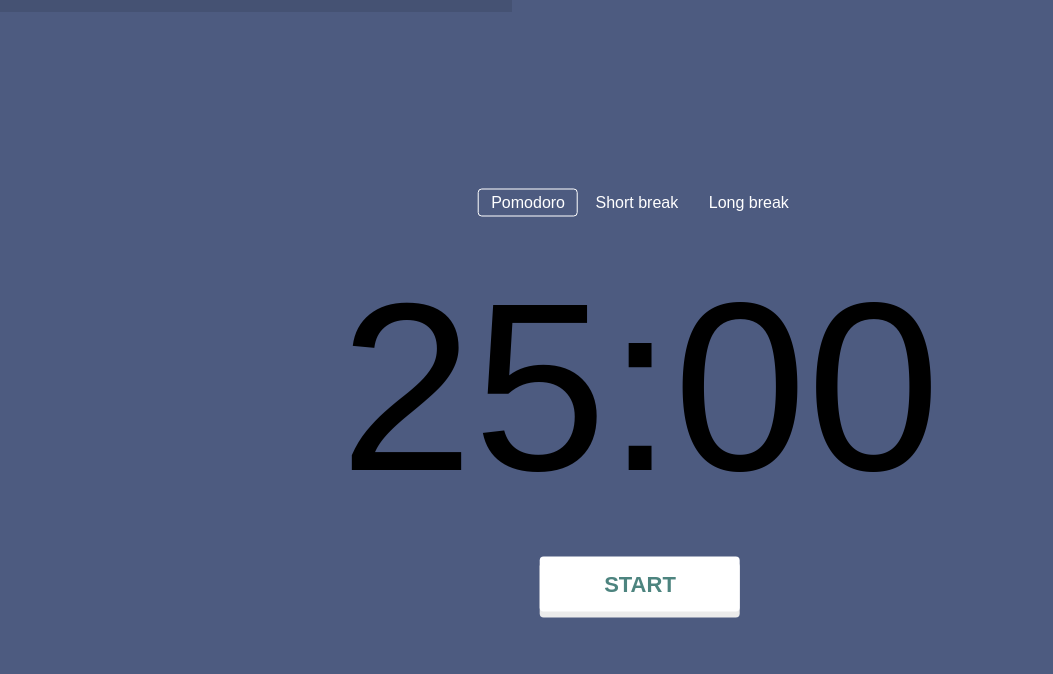
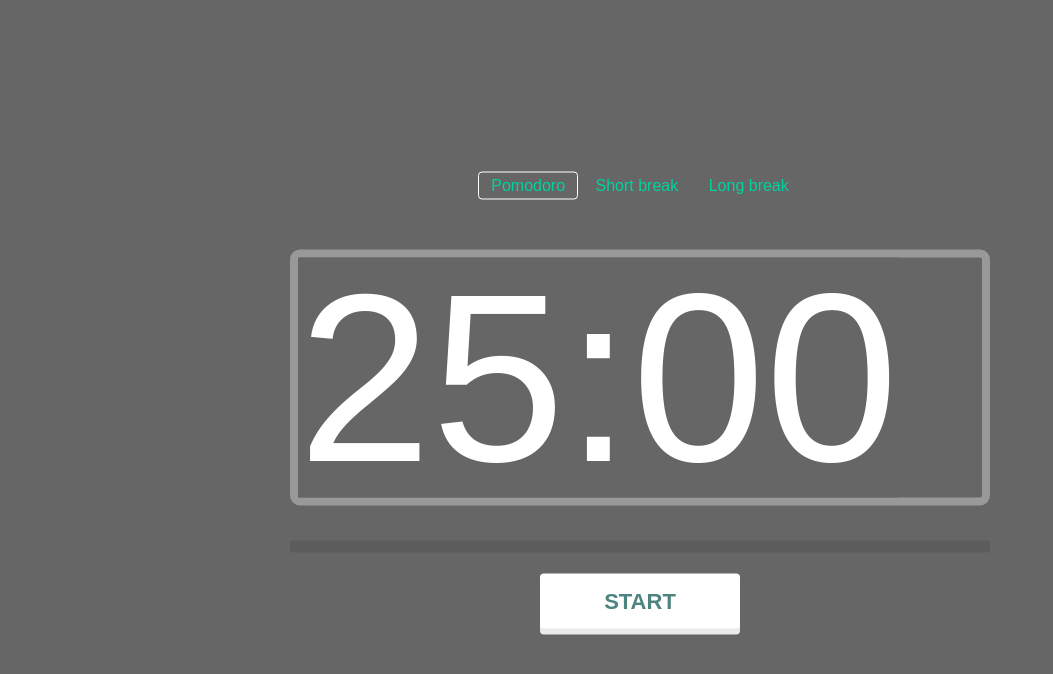
Before and after one commit to tvpaterson/pomodoro-timer, a website: page index.html in a window 1280 px wide. Shown: the whole page, without its empty margins (0-1053 px from the left). Drawn offline with Linux system fonts and the light colour scheme; a web font is replaced by a local one.

Commit message:
further styling

```diff
--- a/index.html
+++ b/index.html
@@ -6,12 +6,14 @@
     <meta http-equiv="X-UA-Compatible" content="ie=edge" />
     <title>Taylors Pomodoro Timer</title>
     <link rel="stylesheet" href="styles.css" />
+    <link rel="preconnect" href="https://fonts.googleapis.com">
+    <link rel="preconnect" href="https://fonts.gstatic.com" crossorigin>
+    <link href="https://fonts.googleapis.com/css2?family=Electrolize&display=swap" rel="stylesheet">
+
   </head>
   <link rel="icon" href="tomato-timer.png">
   <body>
     <main class="app">
-      <progress id="js-progress" value="0"></progress>
-      <div class="progress-bar"></div>
       <div class="timer">
         <div class="button-group mode-buttons" id="js-mode-buttons">
           <button
@@ -41,6 +43,9 @@
           <span class="separator">:</span>
           <span id="js-seconds">00</span>
         </div>
+        <div class="progress-bar">
+          <progress id="js-progress" value="0"></progress>
+        </div>
         <button class="main-button" data-action="start" id="js-btn">
           Start
         </button>
@@ -48,8 +53,8 @@
     </main>
     <div class="hidden">
       <audio src="backtowork.mp3" data-sound="pomodoro"></audio>
-      <audio src="break.mp3" data-sound="shortBreak"></audio>
-      <audio src="break.mp3" data-sound="longBreak"></audio>
+      <audio src="zapsplat_science_fiction_alarm_warning_beeping_med_fast_70253.mp3" data-sound="shortBreak"></audio>
+      <audio src="zapsplat_science_fiction_alarm_warning_beeping_med_fast_70253.mp3" data-sound="longBreak"></audio>
     </div>
     <script src="main.js"></script>
   </body>
--- a/main.js
+++ b/main.js
@@ -8,7 +8,7 @@
 
 let interval;
 
-const buttonSound = new Audio('button-sound.mp3');
+const buttonSound = new Audio('zapsplat_science_fiction_computer_beep_002_77768.mp3');
 const mainButton = document.getElementById('js-btn');
 mainButton.addEventListener('click', () => {
   buttonSound.play();
--- a/styles.css
+++ b/styles.css
@@ -6,26 +6,23 @@
   box-sizing: inherit;
   margin: 0;
   padding: 0;
+  font-family: 'Electrolize', sans-serif;
+  background-color: #666666;
 }
 
-:root {
-  --pomodoro: hsl(223, 25%, 40%);
-  --shortBreak: hsl(48, 23%, 40%);
-  --longBreak: hsl(105, 16%, 40%);
-}
 
 body {
   background-color: var(--pomodoro);
   transition: background-color 1s ease;
-  font-family: -apple-system, BlinkMacSystemFont, "Segoe UI", Roboto, Helvetica, Arial, sans-serif, "Apple Color Emoji", "Segoe UI Emoji", "Segoe UI Symbol";
   user-select: none;
 }
 
 progress {
-  border-radius: 2px;
-  width: 40%;
+  border-radius: 5px;
+  width: 700px;
   height: 12px;
-  position: fixed;
+  /* position: fixed; */
+  /* justify-content: center; */
   top: 0;
 }
 
@@ -34,11 +31,11 @@
 }
 
 progress::-webkit-progress-value {
-  background-color: #fff;
+  background-color: #00D39F;
 }
 
 .timer {
-  position: absolute;
+  position: fixed;
   top: 50%;
   left: 50%;
   transform: translate(-50%, -50%);
@@ -47,6 +44,10 @@
 }
 
 .clock {
+  color: white;
+  border: 0.5rem solid;
+  border-radius: 10px;
+  border-color: #999999;
   margin-top: 50px;
   margin-bottom: 30px;
   font-size: 15rem;
@@ -62,7 +63,7 @@
   cursor: pointer;
   box-shadow: none;
   font-weight: 300;
-  color: #fff;
+  color: #00D39F;
   border: 1px solid transparent;
   margin: 0px;
   border-radius: 4px;
```
Also changed, not shown: 2 other files.
